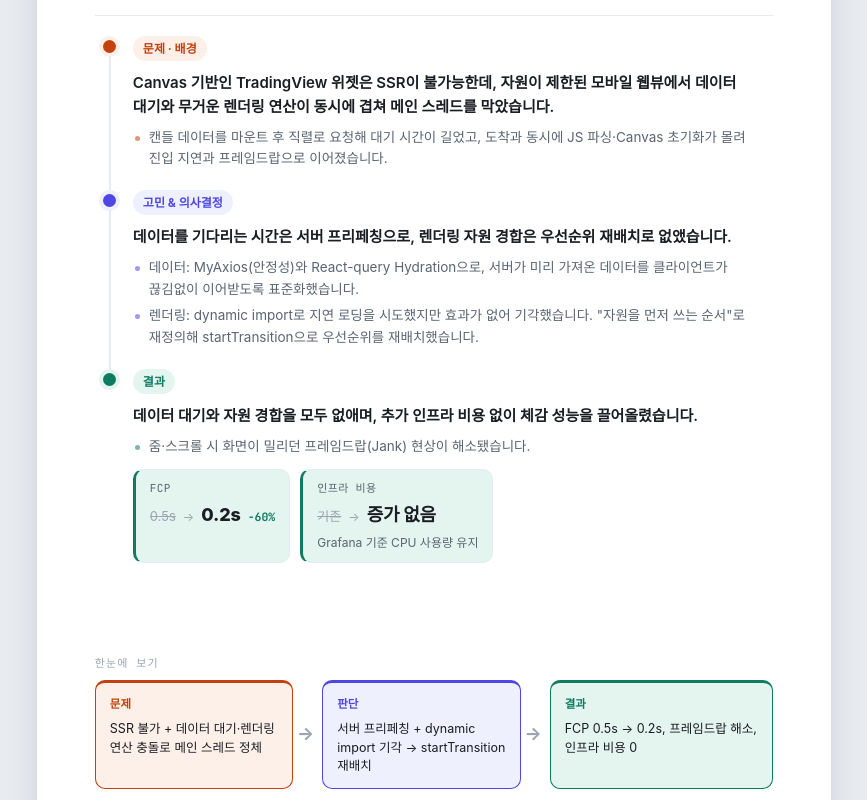
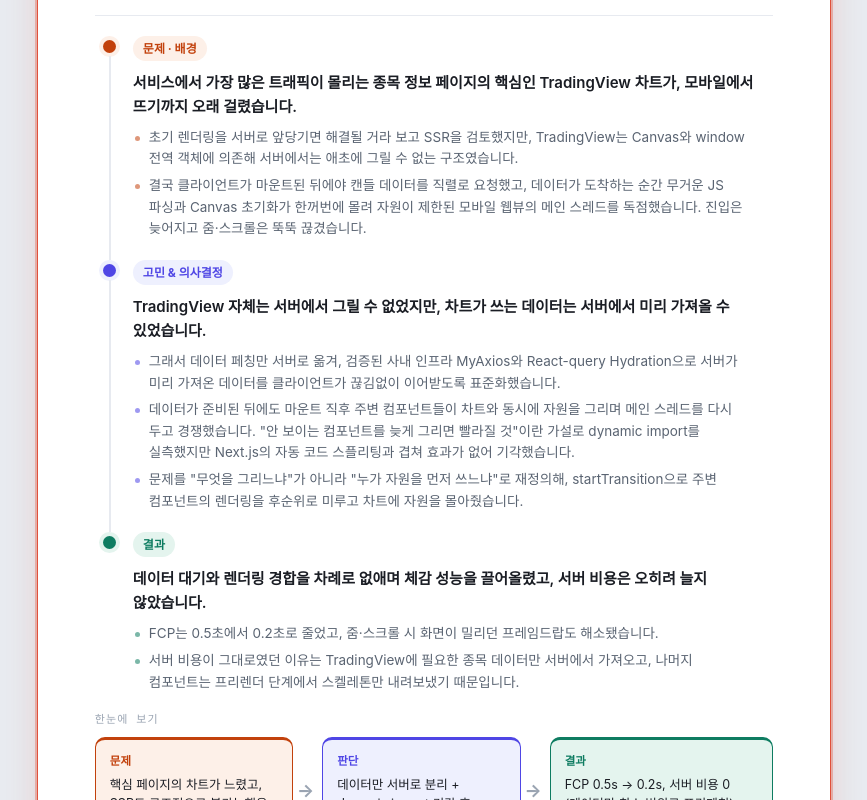
Before and after one commit to vi-wolhwa/portfolio, a React (Vite) app: page / in a window 1280 px wide. Shown: the part 1440-2240 px from the top of the page, without its empty margins (206-1073 px from the left). Built offline with nearby package versions, Linux system fonts and the light colour scheme; a web font is replaced by a local one.

Commit message:
ssr: v2─카드제거 및 내용 재구성

```diff
--- a/src/components/ProjectPage.module.scss
+++ b/src/components/ProjectPage.module.scss
@@ -210,69 +210,6 @@
   }
 }
 
-/* ── 요약 카드 (막마다 배치 가능) ── */
-.cards {
-  display: flex;
-  flex-wrap: wrap;
-  gap: 10px;
-  margin-top: 12px;
-}
-
-.card {
-  display: flex;
-  flex-direction: column;
-  gap: 3px;
-  padding: 10px 14px;
-  border: 1px solid var(--line);
-  border-left: 3px solid var(--tone);
-  border-radius: 10px;
-  background: var(--tone-weak);
-}
-
-.cLabel {
-  font-family: var(--font-mono);
-  font-size: 11px;
-  letter-spacing: 0.03em;
-  text-transform: uppercase;
-  color: var(--muted);
-}
-
-.cValueRow {
-  display: inline-flex;
-  align-items: baseline;
-  gap: 7px;
-}
-
-.cBefore {
-  font-size: 13px;
-  color: var(--faint);
-  text-decoration: line-through;
-}
-
-.cArrow {
-  color: var(--faint);
-  font-size: 12px;
-}
-
-.cValue {
-  font-size: 18px;
-  font-weight: 800;
-  color: var(--ink);
-  letter-spacing: -0.01em;
-}
-
-.cDelta {
-  font-family: var(--font-mono);
-  font-size: 11.5px;
-  font-weight: 700;
-  color: var(--tone);
-}
-
-.cNote {
-  font-size: 12px;
-  color: var(--muted);
-}
-
 /* ── 하단 flow 요약 띠 ── */
 .flow {
   margin-top: auto;
--- a/src/components/ProjectPage.tsx
+++ b/src/components/ProjectPage.tsx
@@ -1,4 +1,4 @@
-import type { Act as ActType, Card as CardType, Project } from '@/types/portfolio';
+import type { Act as ActType, Project } from '@/types/portfolio';
 import { RefLinks } from './RefLinks';
 import { OrgTag } from './OrgTag';
 import styles from './ProjectPage.module.scss';
@@ -23,23 +23,7 @@
   result: '결과',
 };
 
-/** 요약 카드 한 장. before 가 있으면 before → value, 없으면 value 만. 색은 부모(막)에서 상속. */
-function Card({ card }: { card: CardType }) {
-  return (
-    <div className={styles.card}>
-      <span className={styles.cLabel}>{card.label}</span>
-      <span className={styles.cValueRow}>
-        {card.before && <span className={styles.cBefore}>{card.before}</span>}
-        {card.before && <span className={styles.cArrow}>→</span>}
-        <span className={styles.cValue}>{card.value}</span>
-        {card.delta && <span className={styles.cDelta}>{card.delta}</span>}
-      </span>
-      {card.note && <span className={styles.cNote}>{card.note}</span>}
-    </div>
-  );
-}
-
-/** 한 막(문제/판단/결과)을 상태 레일 한 칸으로. 카드가 있으면 하단에 요약 카드도 붙는다. */
+/** 한 막(문제/판단/결과)을 상태 레일 한 칸으로. 정량 수치는 points 문장 안에 녹여 쓴다. */
 function ActRow({ tone, act }: { tone: Tone; act: ActType }) {
   return (
     <div className={styles.act} data-tone={tone}>
@@ -61,14 +45,6 @@
               <li key={i}>{p}</li>
             ))}
           </ul>
-        )}
-
-        {act.cards && act.cards.length > 0 && (
-          <div className={styles.cards}>
-            {act.cards.map((c) => (
-              <Card key={c.label} card={c} />
-            ))}
-          </div>
         )}
       </div>
     </div>
--- a/src/data/projects.ts
+++ b/src/data/projects.ts
@@ -4,18 +4,23 @@
  * ─────────────────────────────────────────────────────────────────────────────
  *  프로젝트 데이터 (6개)
  * ─────────────────────────────────────────────────────────────────────────────
- *  01, 02 는 "완성 예시"(톤·밀도·카드/flow 사용법 참고), 03~06 은 빈 템플릿.
- *   - 01: 의사결정형   / 링크: github + docs
+ *  01, 02 는 "완성 예시"(톤·밀도·flow 사용법 참고), 03~06 은 빈 템플릿.
+ *   - 01: 의사결정형   / 링크: 없음(사내 비공개 프로젝트)
  *   - 02: 트러블슈팅형 / 링크: github + npm + docs
  *
  *  구성 요소
  *   - org      : 조직 태그 키 (src/data/organizations.ts)
  *   - refs     : github/npm 은 url 만, docs 는 label(제목)까지
- *   - problem/decision/result : 각 막은 lead 한 줄 + points + (선택) cards
- *   - cards    : 어느 막에든 붙일 수 있는 요약 카드 (막 색을 상속)
- *   - flow     : 하단 요약 띠 (문제→판단→결과 한 줄씩, 빨강→파랑→초록)
+ *   - problem/decision/result : 각 막은 lead 한 줄 + points
+ *   - flow     : 하단 요약 띠 (문제→판단→결과 한 줄씩, 빨강→파랑→초록) — 유일한 카드형 요약
  *
- *  원칙: 각 lead 는 두괄식 한 문장. 한 페이지(297mm)를 넘기지 말 것.
+ *  원칙
+ *   - 정량 수치·카드류 요약은 별도 컴포넌트가 아니라 각 막의 문장 속에 자연스럽게 녹인다.
+ *     (과거 버전엔 막마다 요약 카드가 있었으나, 지면을 잡아먹고 스토리를 끊어 제거했다.)
+ *   - 세 막은 서로 다른 글이 아니라 하나의 스토리다. 문제에서 진단한 원인이 판단에서
+ *     그대로 다시 등장해 해결책으로 이어지고, 결과는 그 해결책이 왜 그런 수치로
+ *     이어졌는지까지 설명해야 한다. 결과에 숫자만 던져놓고 끝내지 않는다.
+ *   - 각 lead 는 두괄식 한 문장. 한 페이지(297mm)를 넘기지 말 것.
  * ─────────────────────────────────────────────────────────────────────────────
  */
 export const projects: Project[] = [
@@ -25,36 +30,37 @@
     order: 1,
     org: 'kakaopay',
     title: '모바일 웹뷰 TradingView 차트 렌더링 성능 최적화',
-    tagline: '데이터를 기다리는 시간과 렌더링 자원 경합, 서로 다른 두 병목을 각각의 전략으로 없앴습니다.',
+    tagline: '가장 중요한 페이지가 느렸던 근본 원인을 찾아, 데이터와 렌더링 우선순위를 재설계했습니다.',
     role: 'Frontend · 인턴',
     period: '2025.02 – 2025.08',
     stack: ['Next.js', 'React 18', 'TypeScript', 'React-query', 'MyAxios'],
     refs: [],
     problem: {
-      lead: 'Canvas 기반인 TradingView 위젯은 SSR이 불가능한데, 자원이 제한된 모바일 웹뷰에서 데이터 대기와 무거운 렌더링 연산이 동시에 겹쳐 메인 스레드를 막았습니다.',
+      lead: '서비스에서 가장 많은 트래픽이 몰리는 종목 정보 페이지의 핵심인 TradingView 차트가, 모바일에서 뜨기까지 오래 걸렸습니다.',
       points: [
-        '캔들 데이터를 마운트 후 직렬로 요청해 대기 시간이 길었고, 도착과 동시에 JS 파싱·Canvas 초기화가 몰려 진입 지연과 프레임드랍으로 이어졌습니다.',
+        '초기 렌더링을 서버로 앞당기면 해결될 거라 보고 SSR을 검토했지만, TradingView는 Canvas와 window 전역 객체에 의존해 서버에서는 애초에 그릴 수 없는 구조였습니다.',
+        '결국 클라이언트가 마운트된 뒤에야 캔들 데이터를 직렬로 요청했고, 데이터가 도착하는 순간 무거운 JS 파싱과 Canvas 초기화가 한꺼번에 몰려 자원이 제한된 모바일 웹뷰의 메인 스레드를 독점했습니다. 진입은 늦어지고 줌·스크롤은 뚝뚝 끊겼습니다.',
       ],
     },
     decision: {
-      lead: '데이터를 기다리는 시간은 서버 프리페칭으로, 렌더링 자원 경합은 우선순위 재배치로 없앴습니다.',
+      lead: 'TradingView 자체는 서버에서 그릴 수 없었지만, 차트가 쓰는 데이터는 서버에서 미리 가져올 수 있었습니다.',
       points: [
-        '데이터: MyAxios(안정성)와 React-query Hydration으로, 서버가 미리 가져온 데이터를 클라이언트가 끊김없이 이어받도록 표준화했습니다.',
-        '렌더링: dynamic import로 지연 로딩을 시도했지만 효과가 없어 기각했습니다. "자원을 먼저 쓰는 순서"로 재정의해 startTransition으로 우선순위를 재배치했습니다.',
+        '그래서 데이터 페칭만 서버로 옮겨, 검증된 사내 인프라 MyAxios와 React-query Hydration으로 서버가 미리 가져온 데이터를 클라이언트가 끊김없이 이어받도록 표준화했습니다.',
+        '데이터가 준비된 뒤에도 마운트 직후 주변 컴포넌트들이 차트와 동시에 자원을 그리며 메인 스레드를 다시 두고 경쟁했습니다. "안 보이는 컴포넌트를 늦게 그리면 빨라질 것"이란 가설로 dynamic import를 실측했지만 Next.js의 자동 코드 스플리팅과 겹쳐 효과가 없어 기각했습니다.',
+        '문제를 "무엇을 그리느냐"가 아니라 "누가 자원을 먼저 쓰느냐"로 재정의해, startTransition으로 주변 컴포넌트의 렌더링을 후순위로 미루고 차트에 자원을 몰아줬습니다.',
       ],
     },
     result: {
-      lead: '데이터 대기와 자원 경합을 모두 없애며, 추가 인프라 비용 없이 체감 성능을 끌어올렸습니다.',
-      points: ['줌·스크롤 시 화면이 밀리던 프레임드랍(Jank) 현상이 해소됐습니다.'],
-      cards: [
-        { label: 'FCP', before: '0.5s', value: '0.2s', delta: '-60%' },
-        { label: '인프라 비용', before: '기존', value: '증가 없음', note: 'Grafana 기준 CPU 사용량 유지' },
+      lead: '데이터 대기와 렌더링 경합을 차례로 없애며 체감 성능을 끌어올렸고, 서버 비용은 오히려 늘지 않았습니다.',
+      points: [
+        'FCP는 0.5초에서 0.2초로 줄었고, 줌·스크롤 시 화면이 밀리던 프레임드랍도 해소됐습니다.',
+        '서버 비용이 그대로였던 이유는 TradingView에 필요한 종목 데이터만 서버에서 가져오고, 나머지 컴포넌트는 프리렌더 단계에서 스켈레톤만 내려보냈기 때문입니다.',
       ],
     },
     flow: {
-      problem: 'SSR 불가 + 데이터 대기·렌더링 연산 충돌로 메인 스레드 정체',
-      decision: '서버 프리페칭 + dynamic import 기각 → startTransition 재배치',
-      result: 'FCP 0.5s → 0.2s, 프레임드랍 해소, 인프라 비용 0',
+      problem: '핵심 페이지의 차트가 느렸고, SSR도 구조적으로 불가능했음',
+      decision: '데이터만 서버로 분리 + dynamic import 기각 후 startTransition',
+      result: 'FCP 0.5s → 0.2s, 서버 비용 0 (데이터만 최소 범위로 프리페칭)',
     },
   },
 
@@ -85,19 +91,17 @@
       lead: '"조건부 렌더링으로 인한 트리 교체"가 원인이라 보고, 상태를 살린 채 전환하는 쪽으로 접근했습니다.',
       points: [
         '가설: 분기마다 다른 트리를 그려 React가 언마운트로 처리한다.',
-        '검증: 전환을 디바운스하고 상태를 보존하도록 감싸자 리마운트가 사라졌습니다.',
+        '검증: 전환을 디바운스하고 상태를 보존하도록 감싸자, 분기마다 발생하던 리마운트가 0회로 사라졌습니다.',
       ],
-      cards: [{ label: '핵심 선택', value: '상태 보존 + 디바운스', note: '트리 교체 대신 유지' }],
     },
     result: {
       lead: '전환 중에도 입력·스크롤이 유지되고, 깜빡임이 사라졌습니다.',
       points: ['npm에 배포하고 설치·적용을 한 줄로 끝나게 문서화했습니다.'],
-      cards: [{ label: '리마운트', before: '분기마다', value: '0회', delta: '제거' }],
     },
     flow: {
       problem: '반응형 분기 시 리마운트로 입력·스크롤 유실',
       decision: '트리 교체 대신 상태 보존 + 전환 디바운스',
-      result: '전환 중 상태 유지, npm 배포 및 문서화',
+      result: '리마운트 0회, npm 배포 및 문서화',
     },
   },
 
@@ -113,18 +117,17 @@
     stack: ['React', 'TypeScript', '...'],
     refs: [{ kind: 'github', url: '#' }],
     problem: {
-      lead: '이게 왜 문제였는지, 어떤 상황·비용이었는지 한 문장으로 못박으세요.',
+      lead: '이게 왜 문제였는지, 어떤 상황·비용이었는지 한 문장으로 못박으세요. (근본 원인부터 — "느렸다"가 아니라 "왜" 느렸는지)',
       points: ['문제를 구체적으로 보여주는 근거 1', '문제의 영향/비용 2'],
     },
     decision: {
       heading: '선택지 A vs B',
-      lead: '무엇을 놓고 고민했고, 왜 그 결정을 내렸는지(대안을 버린 이유 포함).',
+      lead: '문제에서 자연스럽게 이어지는 판단. 왜 그 결정을 내렸는지(대안을 버린 이유 포함).',
       points: ['고려한 대안과 기준 1', '최종 판단의 근거 2'],
     },
     result: {
-      lead: '두괄식으로 성과를 먼저. 정량은 카드로.',
-      points: ['정성 성과 한 줄'],
-      cards: [{ label: '지표', before: 'before', value: 'after', delta: '±%' }],
+      lead: '두괄식으로 성과를 먼저. 판단이 왜 그 수치로 이어졌는지까지 설명.',
+      points: ['정량 수치는 문장 속에 자연스럽게 (예: "0.5초 → 0.2초로 줄었습니다")'],
     },
     flow: {
       problem: '문제 한 줄 요약',
@@ -151,7 +154,7 @@
       points: ['고려한 대안과 기준 1', '최종 판단의 근거 2'],
     },
     result: {
-      lead: '두괄식으로 성과를 먼저. 정량은 카드로.',
+      lead: '두괄식으로 성과를 먼저. 정량 수치는 문장 속에 자연스럽게.',
       points: ['정성 성과 한 줄'],
     },
     flow: {
@@ -179,7 +182,7 @@
       points: ['고려한 대안과 기준 1', '최종 판단의 근거 2'],
     },
     result: {
-      lead: '두괄식으로 성과를 먼저. 정량은 카드로.',
+      lead: '두괄식으로 성과를 먼저. 정량 수치는 문장 속에 자연스럽게.',
       points: ['정성 성과 한 줄'],
     },
     flow: {
@@ -207,7 +210,7 @@
       points: ['고려한 대안과 기준 1', '최종 판단의 근거 2'],
     },
     result: {
-      lead: '두괄식으로 성과를 먼저. 정량은 카드로.',
+      lead: '두괄식으로 성과를 먼저. 정량 수치는 문장 속에 자연스럽게.',
       points: ['정성 성과 한 줄'],
     },
     flow: {
```
Also changed, not shown: src/types/portfolio.ts (+5 -23 lines), 1 other file (tests, documents, lock files or other folders).
